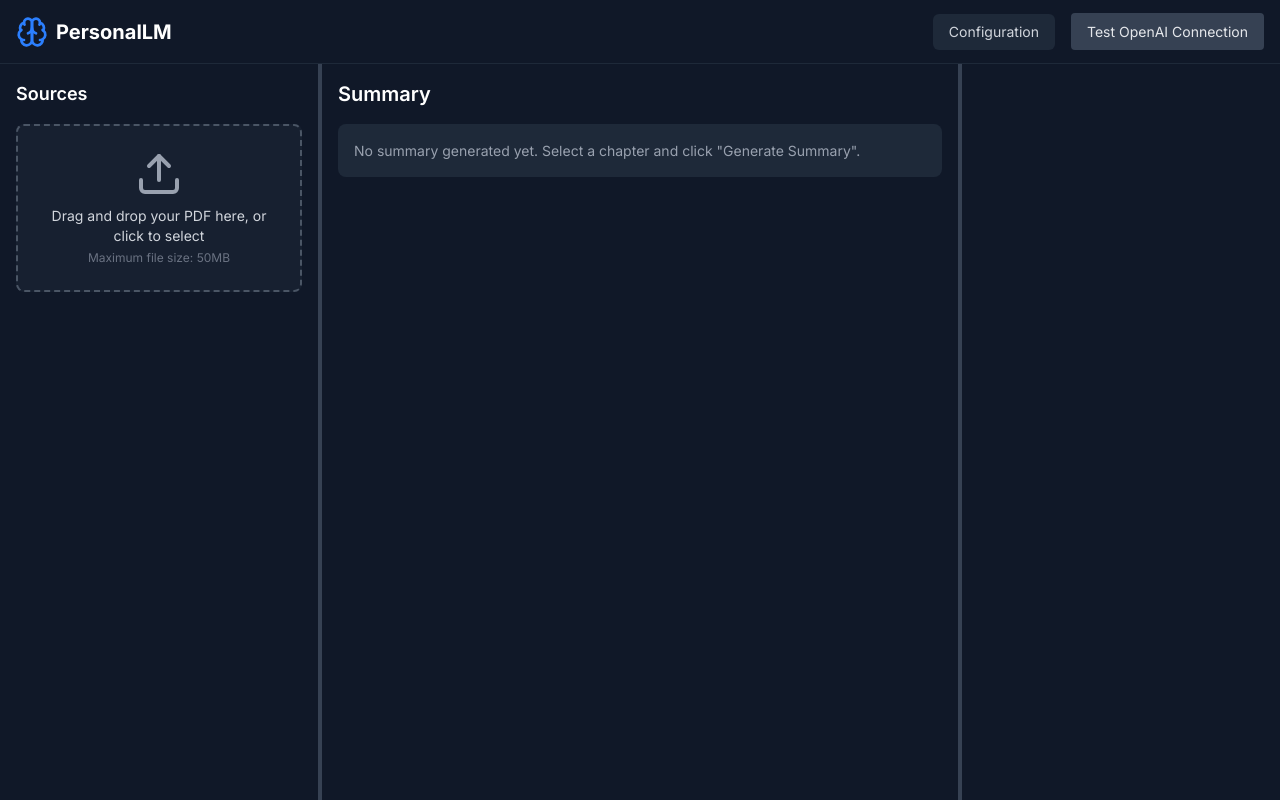
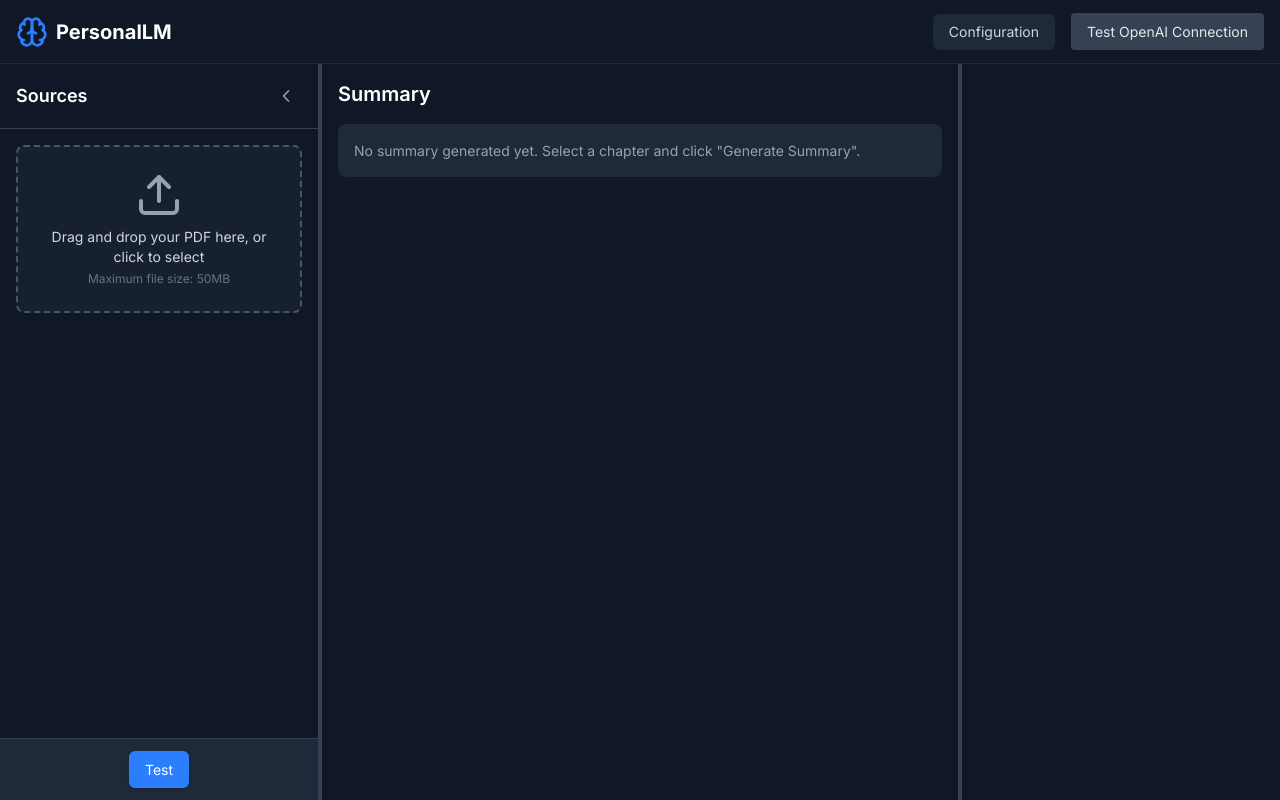
Before and after one commit to AmitBisht14/PersonalLM, a Next.js app in the folder frontend/: page /main/home in a window 1280 px wide. Built offline with nearby package versions, Linux system fonts and the light colour scheme; no server answers.

Commit message:
Refactor: Move FileStructure to FileSource, fix scrolling, add footer with test button

```diff
--- a/frontend/src/features/home/Home.tsx
+++ b/frontend/src/features/home/Home.tsx
@@ -6,7 +6,6 @@ import { FileSource } from './components/sources/components/fileSource';
 import { Summary } from './components/summary/Summary';
 import { Chapter } from '@/types/pdf';
 import { PDFViewer } from './components/pdf/PDFViewer';
-import { FileStructure } from './components/sources/components/fileStructure';
 import { PanelLayout } from '@/components/layout/PanelLayout';
 
 export function Home() {
@@ -77,15 +76,9 @@ export function Home() {
                 onCollapse={handleSourcesCollapse}
                 isCollapsed={isSourcesCollapsed}
                 onFileStructure={handleFileStructure}
+                selectedPDF={selectedPDF}
+                onChapterSelect={handleChapterSelect}
               />
-              {selectedPDF && (
-                <div className="mt-4 flex-1 min-h-0">
-                  <FileStructure
-                    structure={selectedPDF.structure}
-                    onChapterSelect={handleChapterSelect}
-                  />
-                </div>
-              )}
             </div>
           )
         }}
--- a/frontend/src/features/home/components/sources/components/fileSource.tsx
+++ b/frontend/src/features/home/components/sources/components/fileSource.tsx
@@ -4,14 +4,32 @@ import { useState } from 'react';
 import { FileUploadComponent } from './fileupload';
 import { ToastType } from '@/components/ui/toast/Toast';
 import { Chapter } from '@/types/pdf';
+import { FileStructure } from './fileStructure'; // Import FileStructure
+
+interface SelectedPDFType {
+  file: File;
+  structure: {
+    filename: string;
+    total_pages: number;
+    chapters: Chapter[];
+  };
+}
 
 interface FileSourceProps {
   onCollapse: () => void;
   isCollapsed: boolean;
   onFileStructure?: (file: File | null, structure: { filename: string; total_pages: number; chapters: Chapter[] } | null) => void;
+  selectedPDF: SelectedPDFType | null; // Add selectedPDF prop
+  onChapterSelect: (chapters: Chapter[]) => void; // Add onChapterSelect prop
 }
 
-export function FileSource({ onCollapse, isCollapsed, onFileStructure }: FileSourceProps) {
+export function FileSource({
+  onCollapse,
+  isCollapsed,
+  onFileStructure,
+  selectedPDF,
+  onChapterSelect
+}: FileSourceProps) {
   const [toast, setToast] = useState<{ type: ToastType; message: string } | null>(null);
   const [loading, setLoading] = useState(false);
 
@@ -55,10 +73,42 @@ export function FileSource({ onCollapse, isCollapsed, onFileStructure }: FileSou
     });
   };
 
+  const handleTestClick = () => {
+    console.log('Test button clicked');
+    // Add your test functionality here
+    setToast({
+      type: 'info',
+      message: 'Test button clicked!',
+    });
+  };
+
   return (
-    <div className="flex flex-col min-h-0">
-      <div className="p-4">
-        <h2 className="text-lg font-semibold mb-4 text-white">Sources</h2>
+    <div className="flex flex-col h-full">
+      {/* Header - fixed height */}
+      <div className="flex justify-between items-center p-4 border-b border-gray-700 flex-shrink-0">
+        <h2 className="text-lg font-semibold text-white">Sources</h2>
+        <button
+          onClick={onCollapse}
+          className="p-1.5 hover:bg-gray-700 rounded-md text-gray-400 hover:text-white transition-colors"
+          aria-label="Collapse Sources Panel"
+        >
+          {/* Use the correct icon based on isCollapsed state */}
+          {isCollapsed ? (
+            <svg xmlns="http://www.w3.org/2000/svg" width="20" height="20" viewBox="0 0 24 24" fill="none" stroke="currentColor" strokeWidth="2" strokeLinecap="round" strokeLinejoin="round">
+              <path d="m9 18 6-6-6-6"/>
+            </svg>
+          ) : (
+            <svg xmlns="http://www.w3.org/2000/svg" width="20" height="20" viewBox="0 0 24 24" fill="none" stroke="currentColor" strokeWidth="2" strokeLinecap="round" strokeLinejoin="round">
+              <path d="m15 18-6-6 6-6"/>
+            </svg>
+          )}
+        </button>
+      </div>
+
+      {/* Scrollable content area - takes remaining height */}
+      <div className="flex-grow overflow-y-auto p-4">
+        {/* Upload component - fixed height */}
+        <div className="mb-4">
           <FileUploadComponent
             onFileSelect={handleFileSelect}
             onFileRemove={handleFileRemove}
@@ -67,6 +117,27 @@ export function FileSource({ onCollapse, isCollapsed, onFileStructure }: FileSou
             onToastClose={() => setToast(null)}
           />
         </div>
+
+        {/* FileStructure - will expand naturally */}
+        {selectedPDF && (
+          <div>
+            <FileStructure
+              structure={selectedPDF.structure}
+              onChapterSelect={onChapterSelect}
+            />
+          </div>
+        )}
+      </div>
+
+      {/* Footer - fixed height */}
+      <div className="flex justify-center items-center p-3 border-t border-gray-700 flex-shrink-0 bg-gray-800">
+        <button
+          onClick={handleTestClick}
+          className="px-4 py-2 bg-blue-500 hover:bg-blue-600 text-white rounded-md transition-colors shadow-sm"
+        >
+          Test
+        </button>
+      </div>
     </div>
   );
 }
--- a/frontend/src/features/home/components/sources/components/fileStructure.tsx
+++ b/frontend/src/features/home/components/sources/components/fileStructure.tsx
@@ -44,7 +44,8 @@ export function FileStructure({ structure, onChapterSelect }: FileStructureProps
   };
 
   return (
-    <div className="bg-gray-800 rounded-lg p-4 h-full min-h-0 overflow-y-auto">
+    // Removed min-h-0 and overflow-y-auto. Parent (in FileSource.tsx) should handle scrolling.
+    <div className="bg-gray-800 rounded-lg p-4">
       <h3 className="text-base font-bold text-white mb-2">File Structure</h3>
       <div className="text-xs text-gray-300 mb-2">Title: <span className="font-mono">{pdfTitle}</span></div>
       <div className="text-xs text-gray-300 mb-4">Total Pages: {structure.total_pages}</div>
```
Also changed, not shown: 1 other file (tests, documents, lock files or other folders). Lines whose indentation alone changed are shown as unchanged.
